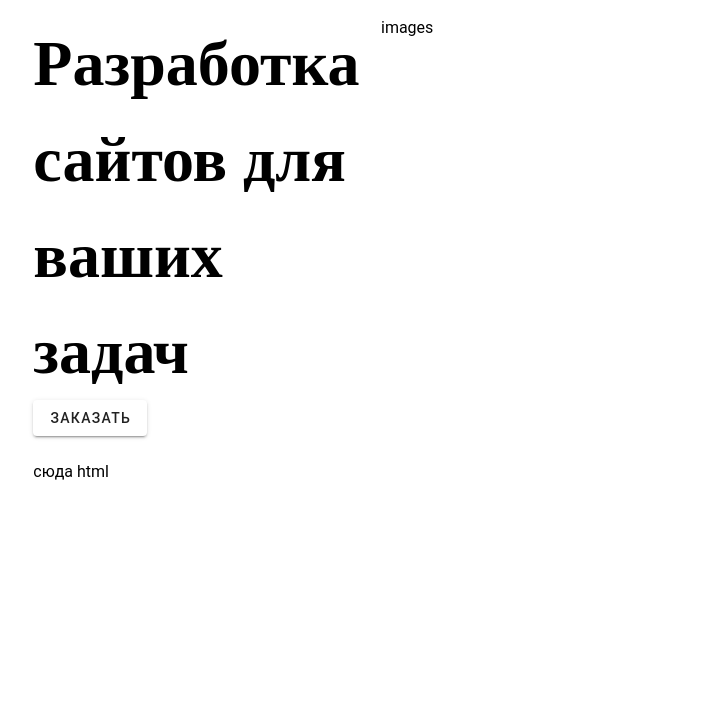
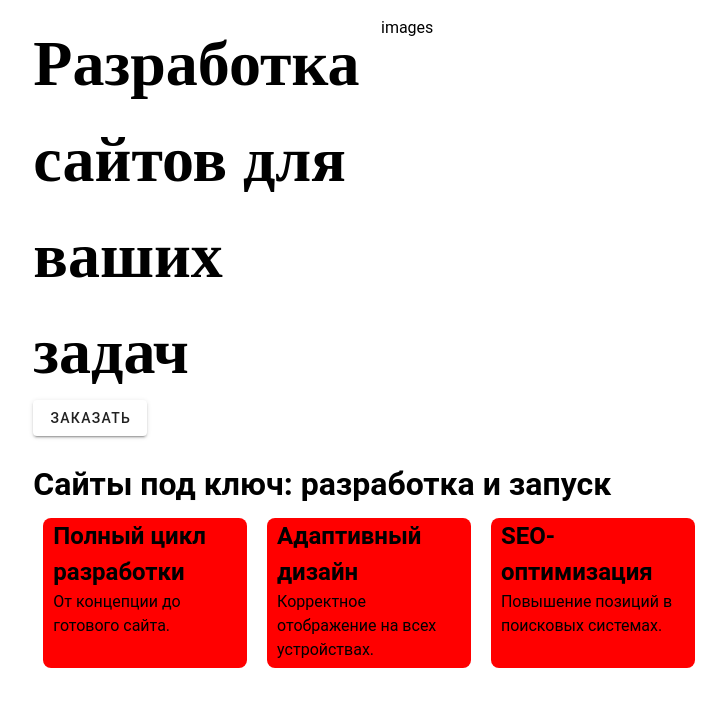
Before and after one commit to Jet-Green/firetechno-landing, a Nuxt app: page / in a window 1280 px wide. Shown: the top 706 px of the page, without its empty margins (271-997 px from the left). Built offline with nearby package versions, Linux system fonts and the light colour scheme.

Commit message:
фигня карты

```diff
--- a/components/Landing/StagesOfDevelopment.vue
+++ b/components/Landing/StagesOfDevelopment.vue
@@ -1,5 +1,37 @@
 <script setup lang="ts"></script>
-<template>сюда html</template>
+<template>
+  <div class="container">
+    <h1>Сайты под ключ: разработка и запуск</h1>
+
+    <div class="features">
+      <div class="feature">
+        <h2>Полный цикл разработки</h2>
+        <p>От концепции до готового сайта.</p>
+      </div>
+
+      <div class="feature">
+        <h2>Адаптивный дизайн</h2>
+        <p>Корректное отображение на всех устройствах.</p>
+      </div>
+
+      <div class="feature">
+        <h2>SEO-оптимизация</h2>
+        <p>Повышение позиций в поисковых системах.</p>
+      </div>
+    </div>
+  </div>
+</template>
 <style scoped lang="scss">
-
+.features {
+  display: flex;
+}
+.feature {
+  background-color: red;
+  height: 150px;
+  width: 400px;
+  border-radius: 8px;
+  margin: 10px;
+  padding-left: 10px;
+  padding-right: 5px;
+}
 </style>
```
